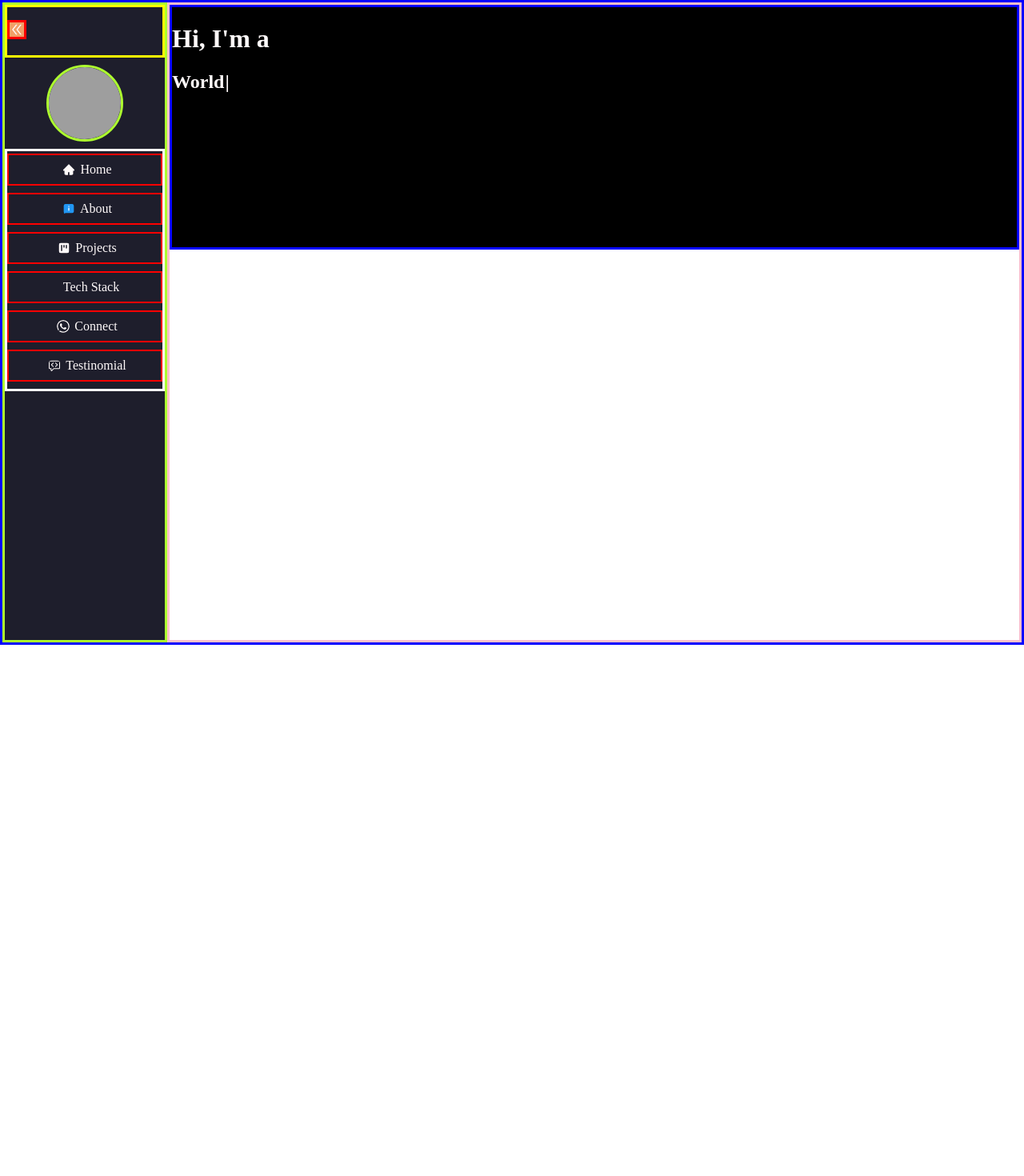
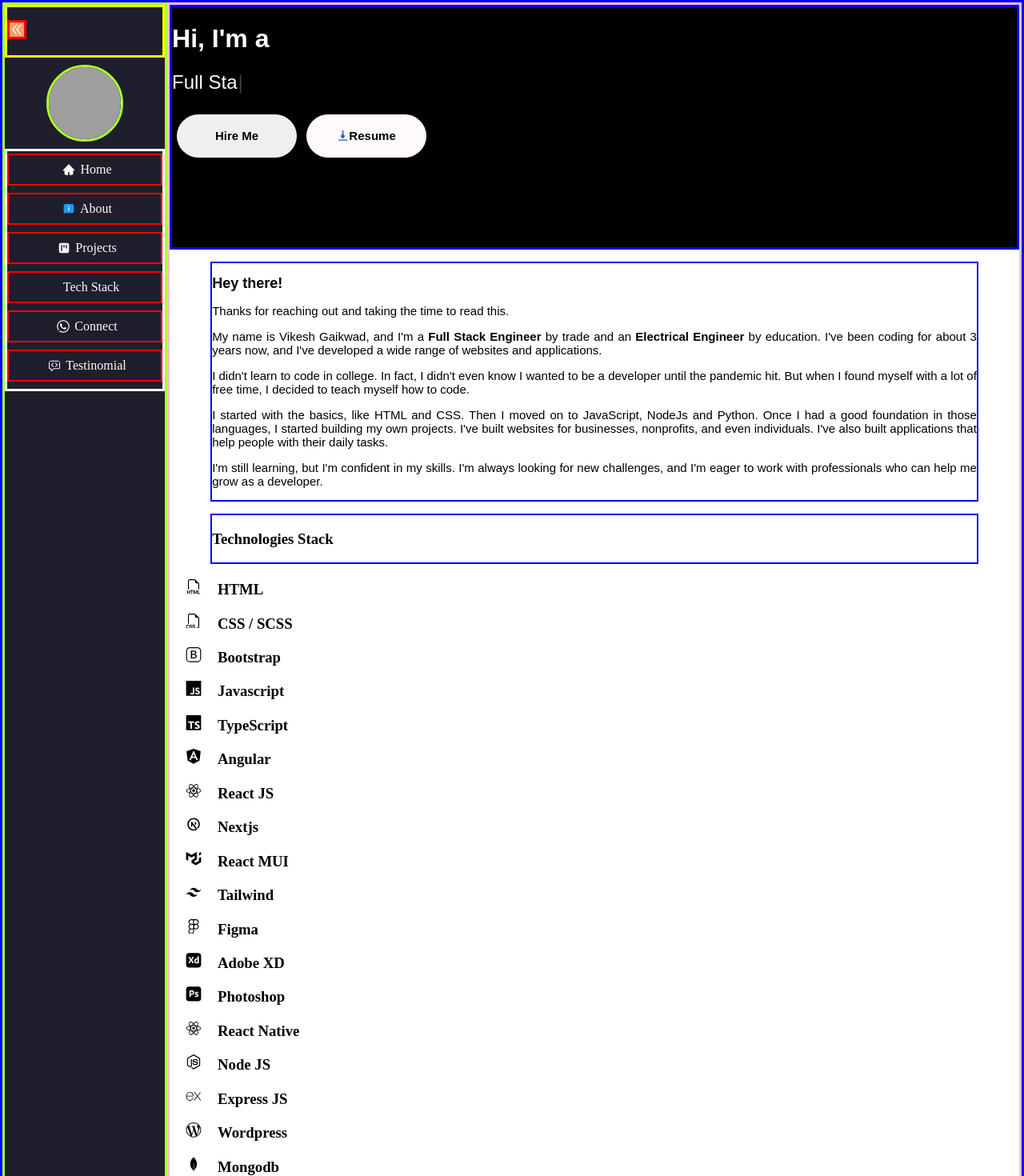
Before and after one commit to Viekesh/MERNStackPortfolio, a React (Create React App) app in the folder client/: page / in a window 1280 px wide. Shown: the top 1470 px of the page at 80% size. Before the commit the page ends 806 px from the top, so only its background shows below. Built offline with nearby package versions, Linux system fonts and the light colour scheme; grey boxes are pictures that could not be loaded; some icons are missing.

Commit message:
Created TechStack And About Page

```diff
--- a/client/src/Components/Layout/Layout.css
+++ b/client/src/Components/Layout/Layout.css
@@ -1,7 +1,7 @@
 .sidebar-section {
     border: 3px solid blue;
     display: flex;
-    height: 100vh;
+    height: auto;
 }
 
 .sidebar {
--- a/client/src/Components/Layout/Layout.jsx
+++ b/client/src/Components/Layout/Layout.jsx
@@ -3,6 +3,8 @@
 import { AiOutlineDoubleLeft, AiOutlineDoubleRight } from "react-icons/ai";
 import LandingPage from "../../Pages/LandingPage/LandingPage";
 import Menu from "../Menu/Menu";
+import About from "../../Pages/About/About";
+import TechStack from "../../Pages/TechStack/TechStack";
 
 const Layout = () => {
   const [toggle, setToggle] = useState(true);
@@ -29,6 +31,8 @@
         </div>
         <div className="container">
           <LandingPage />
+          <About />
+          <TechStack />
         </div>
       </div>
     </>
--- /dev/null
+++ b/client/src/Pages/About/About.css
@@ -0,0 +1,26 @@
+.about .row .profile_img img {
+    width: 60px;
+}
+
+.about .content {
+    border: 2px solid blue;
+    margin: 15px auto;
+    width: 90%;
+    font-family: sans-serif;
+}
+
+.about .content h3 {
+    font-size: 15px;
+    font-weight: 300;
+    text-align: justify;
+}
+
+.content .child_1 {
+    font-size: 18px;
+    font-weight: 600;
+}
+
+.content .profession {
+    font-size: 15px;
+    font-weight: 600;
+}
--- /dev/null
+++ b/client/src/Pages/About/About.jsx
@@ -0,0 +1,52 @@
+import React from "react";
+import "./About.css";
+
+const About = () => {
+  return (
+    <>
+      <div className="about">
+        <div className="row">
+          <div className="profile_img">
+            {/* <img
+              src="https://images.pexels.com/photos/771742/pexels-photo-771742.jpeg?auto=compress&cs=tinysrgb&dpr=1&w=500"
+              alt="Profile_Picture"
+            /> */}
+          </div>
+          <div className="content">
+            <h3>
+              <span className="child_1">Hey there!</span>
+            </h3>
+            <h3>Thanks for reaching out and taking the time to read this.</h3>
+            <h3>
+              My name is Vikesh Gaikwad, and I'm a{" "}
+              <span className="profession">Full Stack Engineer</span> by trade
+              and an <span className="profession">Electrical Engineer</span> by
+              education. I've been coding for about 3 years now, and I've
+              developed a wide range of websites and applications.
+            </h3>
+            <h3>
+              I didn't learn to code in college. In fact, I didn't even know I
+              wanted to be a developer until the pandemic hit. But when I found
+              myself with a lot of free time, I decided to teach myself how to
+              code.
+            </h3>
+            <h3>
+              I started with the basics, like HTML and CSS. Then I moved on to
+              JavaScript, NodeJs and Python. Once I had a good foundation in
+              those languages, I started building my own projects. I've built
+              websites for businesses, nonprofits, and even individuals. I've
+              also built applications that help people with their daily tasks.
+            </h3>
+            <h3>
+              I'm still learning, but I'm confident in my skills. I'm always
+              looking for new challenges, and I'm eager to work with
+              professionals who can help me grow as a developer.
+            </h3>
+          </div>
+        </div>
+      </div>
+    </>
+  );
+};
+
+export default About;
--- a/client/src/Pages/LandingPage/LandingPage.css
+++ b/client/src/Pages/LandingPage/LandingPage.css
@@ -4,3 +4,46 @@
     color: snow;
     background-color: black;
 }
+
+.home_content {
+    font-family: sans-serif;
+    font-weight: 300;
+}
+
+.home_buttons {
+    display: flex;
+    flex-wrap: wrap;
+}
+
+.btn {
+    margin: 6px;
+    border: none;
+    border-radius: 30px;
+    width: 150px;
+    height: 54px;
+    font-family: sans-serif;
+    font-size: 15px;
+    font-weight: 600;
+    transition: .6s;
+    text-align: center;
+    display: flex;
+    align-items: center;
+    justify-content: center;
+}
+
+.btn_hire:hover {
+    width: 180px;
+    box-shadow: 1px 1px 9px 1px snow;
+    /* box-shadow: rgba(100, 100, 111, 0.2) 0px 7px 29px 0px; */
+}
+
+.btn_cv {
+    background-color: snow;
+    text-decoration: none;
+    color: black;
+}
+
+.btn_cv:hover {
+    width: 180px;
+    box-shadow: 1px 1px 9px 1px snow;
+}
--- a/client/src/Pages/LandingPage/LandingPage.jsx
+++ b/client/src/Pages/LandingPage/LandingPage.jsx
@@ -1,6 +1,8 @@
 import React from "react";
 import "./LandingPage.css";
 import Typewriter from "typewriter-effect";
+import { FcDownload } from "react-icons/fc";
+import Resume from "../../Assets/Docs/Resume.txt";
 
 const LandingPage = () => {
   return (
@@ -8,15 +10,22 @@
       <div className="container_fluid home_container">
         <div className="home_content">
           <h1>Hi, I'm a</h1>
-          <h2>
+          <h2 className="home_content">
             <Typewriter
               options={{
-                strings: ["Hello", "World"],
+                strings: ["Full Stack Engineer", "With React Native"],
                 autoStart: true,
                 loop: true,
               }}
             />
           </h2>
+
+          <div className="home_buttons">
+            <button className="btn btn_hire">Hire Me</button>
+            <a href={Resume} download="Resume.txt" className="btn btn_cv">
+              <FcDownload /> Resume
+            </a>
+          </div>
         </div>
       </div>
     </>
--- /dev/null
+++ b/client/src/Pages/TechStack/TechStack.css
@@ -0,0 +1,9 @@
+.tech_stack {
+    border: 2px solid blue;
+    margin: 9px auto;
+    width: 90%;
+}
+
+.tech_stack_list .tech_icon {
+    width: 60px;
+}
--- /dev/null
+++ b/client/src/Pages/TechStack/TechStack.jsx
@@ -0,0 +1,27 @@
+import React from "react";
+import "./TechStack.css";
+import { TechStackList } from "../../Utilities/TechStackList";
+
+const TechStack = () => {
+  return (
+    <>
+      <div className="container tech_stack">
+        <h3>Technologies Stack</h3>
+      </div>
+      <div className="tech_stack_list">
+        {TechStackList.map((tech) => {
+          return (
+            <h3>
+              <span>
+                <tech.icon className="tech_icon" />
+              </span>
+              {tech.name}
+            </h3>
+          );
+        })}
+      </div>
+    </>
+  );
+};
+
+export default TechStack;
--- /dev/null
+++ b/client/src/Utilities/TechStackList.js
@@ -0,0 +1,183 @@
+// import {BiLogoNodejs} from "react-icons/bi";
+// import {FaReact} from "react-icons/fa";
+// import {BiLogoPython} from "react-icons/bi";
+// import {DiDjango} from "react-icons/di";
+// import {SiExpress} from "react-icons/si";
+// import {BiLogoMongodb} from "react-icons/bi";
+// import {AiFillHtml5} from "react-icons/ai";
+
+// export const TechStackList = [
+//     {
+//         id: 1,
+//         name: "NodeJs",
+//         icon: BiLogoNodejs,
+//     },
+//     {
+//         id: 2,
+//         name: "React",
+//         icon: FaReact,
+//     },
+//     {
+//         id: 3,
+//         name: "Python",
+//         icon: BiLogoPython
+//     },
+//     {
+//         id: 4,
+//         name: "Django",
+//         icon: DiDjango,
+//     },
+//     {
+//         id: 5,
+//         name: "Express",
+//         icon: SiExpress,
+//     },
+//     {
+//         id: 6,
+//         name: "MongoDB",
+//         icon: BiLogoMongodb,
+//     }
+// ];
+
+
+
+import { BsFiletypeHtml, BsFiletypeCss, BsBootstrap } from "react-icons/bs";
+import { FaNodeJs } from "react-icons/fa";
+import { TbBrandNextjs } from "react-icons/tb";
+import {
+    SiJavascript,
+    SiMui,
+    SiReact,
+    SiTailwindcss,
+    SiFigma,
+    SiAdobexd,
+    SiAdobephotoshop,
+    SiMongodb,
+    SiMysql,
+    SiTypescript,
+    SiGithub,
+    SiWordpress,
+    SiFirebase,
+    SiDocker,
+    SiExpress,
+    SiNginx,
+    SiAngular,
+} from "react-icons/si";
+
+export const TechStackList = [
+    {
+        _id: 1,
+        name: "HTML",
+        icon: BsFiletypeHtml,
+    },
+    {
+        _id: 2,
+        name: "CSS / SCSS",
+        icon: BsFiletypeCss,
+    },
+    {
+        _id: 3,
+        name: "Bootstrap",
+        icon: BsBootstrap,
+    },
+    {
+        _id: 4,
+        name: "Javascript",
+        icon: SiJavascript,
+    },
+    {
+        _id: 5,
+        name: "TypeScript",
+        icon: SiTypescript,
+    },
+    {
+        _id: 6,
+        name: "Angular",
+        icon: SiAngular,
+    },
+    {
+        _id: 7,
+        name: "React JS",
+        icon: SiReact,
+    },
+    {
+        _id: 8,
+        name: "Nextjs",
+        icon: TbBrandNextjs,
+    },
+    {
+        _id: 9,
+        name: "React MUI",
+        icon: SiMui,
+    },
+    {
+        _id: 10,
+        name: "Tailwind ",
+        icon: SiTailwindcss,
+    },
+    {
+        _id: 11,
+        name: "Figma ",
+        icon: SiFigma,
+    },
+    {
+        _id: 12,
+        name: "Adobe XD ",
+        icon: SiAdobexd,
+    },
+    {
+        _id: 13,
+        name: "Photoshop ",
+        icon: SiAdobephotoshop,
+    },
+    {
+        _id: 14,
+        name: "React Native ",
+        icon: SiReact,
+    },
+    {
+        _id: 15,
+        name: "Node JS ",
+        icon: FaNodeJs,
+    },
+    {
+        _id: 16,
+        name: "Express JS ",
+        icon: SiExpress,
+    },
+    {
+        _id: 17,
+        name: "Wordpress ",
+        icon: SiWordpress,
+    },
+    {
+        _id: 18,
+        name: "Mongodb ",
+        icon: SiMongodb,
+    },
+    {
+        _id: 19,
+        name: "SQL ",
+        icon: SiMysql,
+    },
+    {
+        _id: 20,
+        name: "Firebase ",
+        icon: SiFirebase,
+    },
+    {
+        _id: 21,
+        name: "Git / Github ",
+        icon: SiGithub,
+    },
+    {
+        _id: 22,
+        name: "Docker ",
+        icon: SiDocker,
+    },
+    {
+        _id: 23,
+        name: "Nginx ",
+        icon: SiNginx,
+    },
+];
```
Also changed, not shown: client/src/Assets/Docs/Resume.txt (added).
